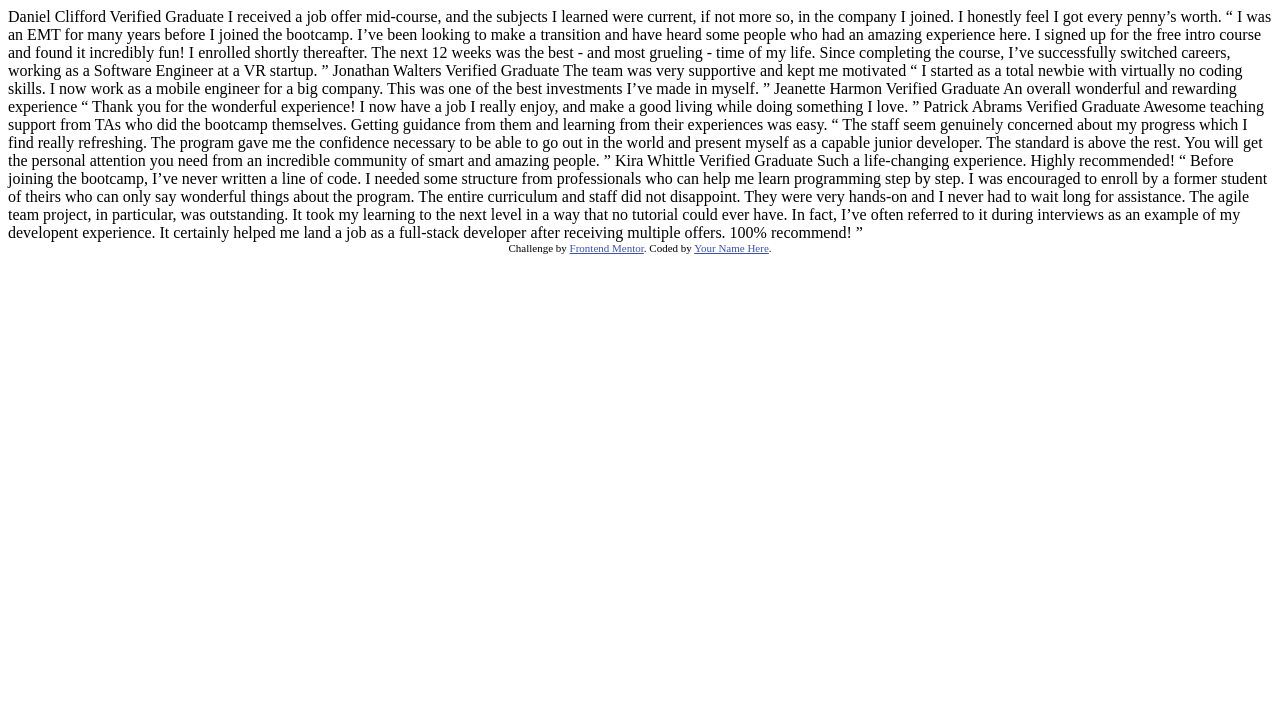
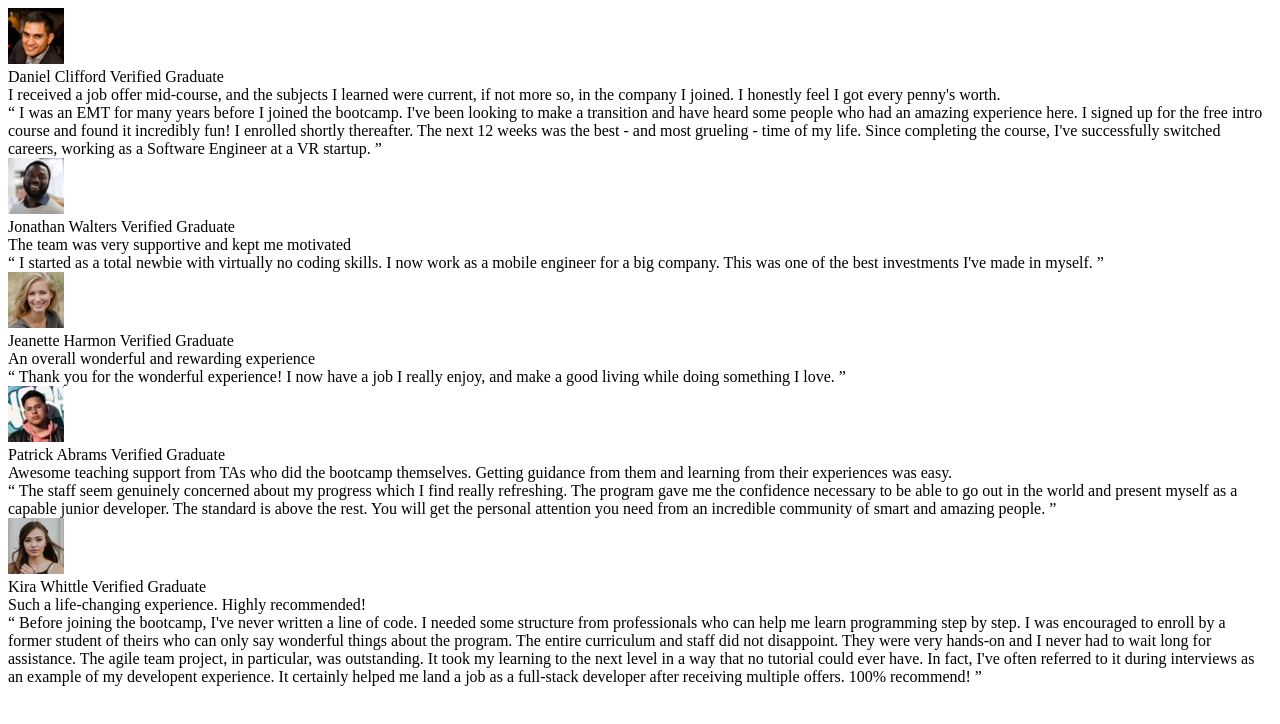
Before and after one commit to Geelloo/testimonials-grid-section, a plain HTML site: page index.html in a window 1280 px wide. Drawn offline with Linux system fonts and the light colour scheme.

Commit message:
Add HTML Markup

```diff
--- a/index.html
+++ b/index.html
@@ -1,76 +1,134 @@
 <!DOCTYPE html>
 <html lang="en">
   <head>
-  <meta charset="UTF-8">
-  <meta name="viewport" content="width=device-width, initial-scale=1.0"> <!-- displays site properly based on user's device -->
+    <meta charset="UTF-8" />
+    <meta name="viewport" content="width=device-width, initial-scale=1.0" />
+    <!-- displays site properly based on user's device -->
 
-  <link rel="icon" type="image/png" sizes="32x32" href="./images/favicon-32x32.png">
+    <link
+      rel="icon"
+      type="image/png"
+      sizes="32x32"
+      href="./images/favicon-32x32.png"
+    />
 
     <title>Frontend Mentor | [Challenge Name Here]</title>
-
-  <!-- Feel free to remove these styles or customise in your own stylesheet 👍 -->
-  <style>
-    .attribution { font-size: 11px; text-align: center; }
-    .attribution a { color: hsl(228, 45%, 44%); }
-  </style>
   </head>
   <body>
-  Daniel Clifford
-  Verified Graduate
+    <main>
+      <div class="card">
+        <header class="card__header">
+          <img src="/images/image-daniel.jpg" alt="Photos of Daniel Clifford" />
+          <div class="flex-group-col">
+            <span>Daniel Clifford</span>
+            <span>Verified Graduate</span>
+          </div>
+        </header>
+        <div class="card__testimonial">
+          I received a job offer mid-course, and the subjects I learned were
+          current, if not more so, in the company I joined. I honestly feel I
+          got every penny's worth.
+        </div>
+        <div class="card__bio">
+          “ I was an EMT for many years before I joined the bootcamp. I've been
+          looking to make a transition and have heard some people who had an
+          amazing experience here. I signed up for the free intro course and
+          found it incredibly fun! I enrolled shortly thereafter. The next 12
+          weeks was the best - and most grueling - time of my life. Since
+          completing the course, I've successfully switched careers, working as
+          a Software Engineer at a VR startup. ”
+        </div>
+      </div>
 
-  I received a job offer mid-course, and the subjects I learned were current, if not more so,
-  in the company I joined. I honestly feel I got every penny’s worth.
+      <div class="card">
+        <header class="card__header">
+          <img
+            src="/images/image-jonathan.jpg"
+            alt="Photos of Jonathan Walters"
+          />
+          <div class="flex-group-col">
+            <span>Jonathan Walters</span>
+            <span>Verified Graduate</span>
+          </div>
+        </header>
+        <div class="card__testimonial">
+          The team was very supportive and kept me motivated
+        </div>
+        <div class="card__bio">
+          “ I started as a total newbie with virtually no coding skills. I now
+          work as a mobile engineer for a big company. This was one of the best
+          investments I've made in myself. ”
+        </div>
+      </div>
 
-  “ I was an EMT for many years before I joined the bootcamp. I’ve been looking to make a
-  transition and have heard some people who had an amazing experience here. I signed up
-  for the free intro course and found it incredibly fun! I enrolled shortly thereafter.
-  The next 12 weeks was the best - and most grueling - time of my life. Since completing
-  the course, I’ve successfully switched careers, working as a Software Engineer at a VR startup. ”
+      <div class="card">
+        <header class="card__header">
+          <img
+            src="/images/image-jeanette.jpg"
+            alt="Photos of Jeanette Harmon"
+          />
+          <div class="flex-group-col">
+            <span>Jeanette Harmon</span>
+            <span>Verified Graduate</span>
+          </div>
+        </header>
+        <div class="card__testimonial">
+          An overall wonderful and rewarding experience
+        </div>
+        <div class="card__bio">
+          “ Thank you for the wonderful experience! I now have a job I really
+          enjoy, and make a good living while doing something I love. ”
+        </div>
+      </div>
 
-  Jonathan Walters
-  Verified Graduate
+      <div class="card">
+        <header class="card__header">
+          <img src="/images/image-patrick.jpg" alt="Photos of Patrick Abrams" />
+          <div class="flex-group-col">
+            <span>Patrick Abrams</span>
+            <span>Verified Graduate</span>
+          </div>
+        </header>
+        <div class="card__testimonial">
+          Awesome teaching support from TAs who did the bootcamp themselves.
+          Getting guidance from them and learning from their experiences was
+          easy.
+        </div>
+        <div class="card__bio">
+          “ The staff seem genuinely concerned about my progress which I find
+          really refreshing. The program gave me the confidence necessary to be
+          able to go out in the world and present myself as a capable junior
+          developer. The standard is above the rest. You will get the personal
+          attention you need from an incredible community of smart and amazing
+          people. ”
+        </div>
+      </div>
 
-  The team was very supportive and kept me motivated
-
-  “ I started as a total newbie with virtually no coding skills. I now work as a mobile engineer
-  for a big company. This was one of the best investments I’ve made in myself. ”
-
-  Jeanette Harmon
-  Verified Graduate
-
-  An overall wonderful and rewarding experience
-
-  “ Thank you for the wonderful experience! I now have a job I really enjoy, and make a good living
-  while doing something I love. ”
-
-  Patrick Abrams
-  Verified Graduate
-
-  Awesome teaching support from TAs who did the bootcamp themselves. Getting guidance from them and
-  learning from their experiences was easy.
-
-  “ The staff seem genuinely concerned about my progress which I find really refreshing. The program
-  gave me the confidence necessary to be able to go out in the world and present myself as a capable
-  junior developer. The standard is above the rest. You will get the personal attention you need from
-  an incredible community of smart and amazing people. ”
-
-  Kira Whittle
-  Verified Graduate
-
+      <div class="card">
+        <header class="card__header">
+          <img src="/images/image-kira.jpg" alt="Photos of Kira Whittle" />
+          <div class="flex-group-col">
+            <span>Kira Whittle</span>
+            <span>Verified Graduate</span>
+          </div>
+        </header>
+        <div class="card__testimonial">
           Such a life-changing experience. Highly recommended!
-
-  “ Before joining the bootcamp, I’ve never written a line of code. I needed some structure from
-  professionals who can help me learn programming step by step. I was encouraged to enroll by a former
-  student of theirs who can only say wonderful things about the program. The entire curriculum and staff
-  did not disappoint. They were very hands-on and I never had to wait long for assistance. The agile team
-  project, in particular, was outstanding. It took my learning to the next level in a way that no tutorial
-  could ever have. In fact, I’ve often referred to it during interviews as an example of my developent
-  experience. It certainly helped me land a job as a full-stack developer after receiving multiple offers.
-  100% recommend! ”
-
-  <div class="attribution">
-    Challenge by <a href="https://www.frontendmentor.io?ref=challenge" target="_blank">Frontend Mentor</a>.
-    Coded by <a href="#">Your Name Here</a>.
         </div>
+        <div class="card__bio">
+          “ Before joining the bootcamp, I've never written a line of code. I
+          needed some structure from professionals who can help me learn
+          programming step by step. I was encouraged to enroll by a former
+          student of theirs who can only say wonderful things about the program.
+          The entire curriculum and staff did not disappoint. They were very
+          hands-on and I never had to wait long for assistance. The agile team
+          project, in particular, was outstanding. It took my learning to the
+          next level in a way that no tutorial could ever have. In fact, I've
+          often referred to it during interviews as an example of my developent
+          experience. It certainly helped me land a job as a full-stack
+          developer after receiving multiple offers. 100% recommend! ”
+        </div>
+      </div>
+    </main>
   </body>
 </html>
```
Lines whose indentation alone changed are shown as unchanged.
